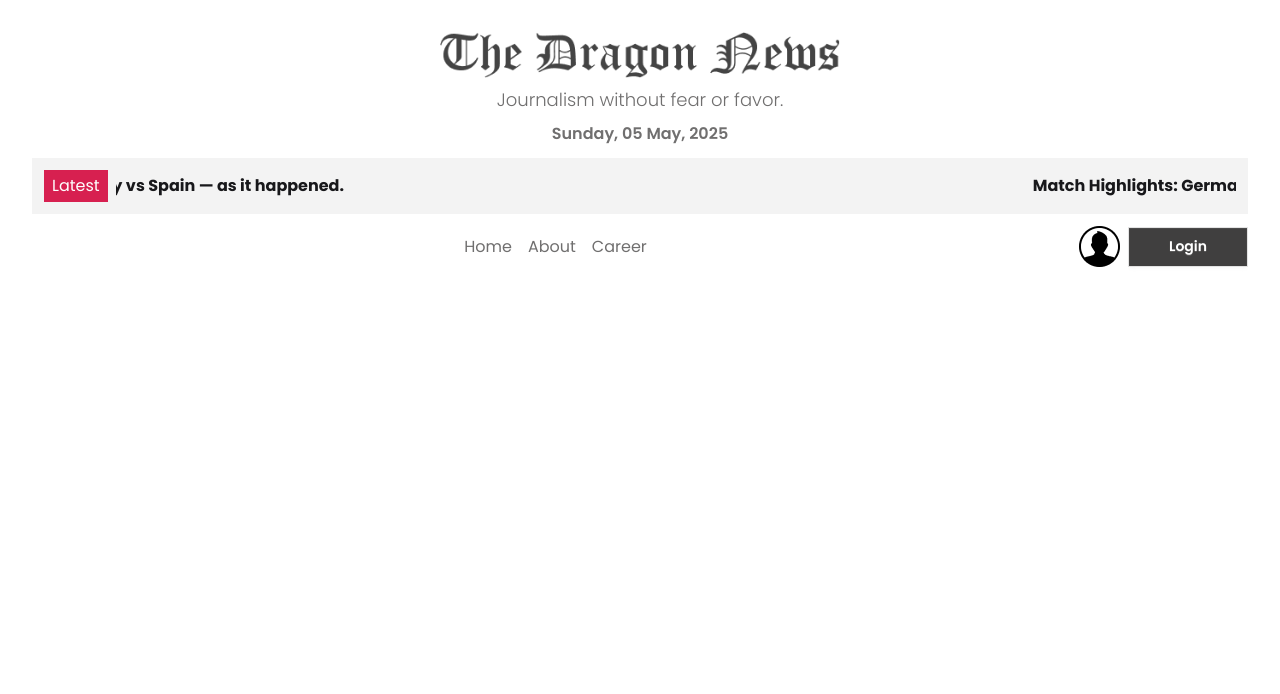
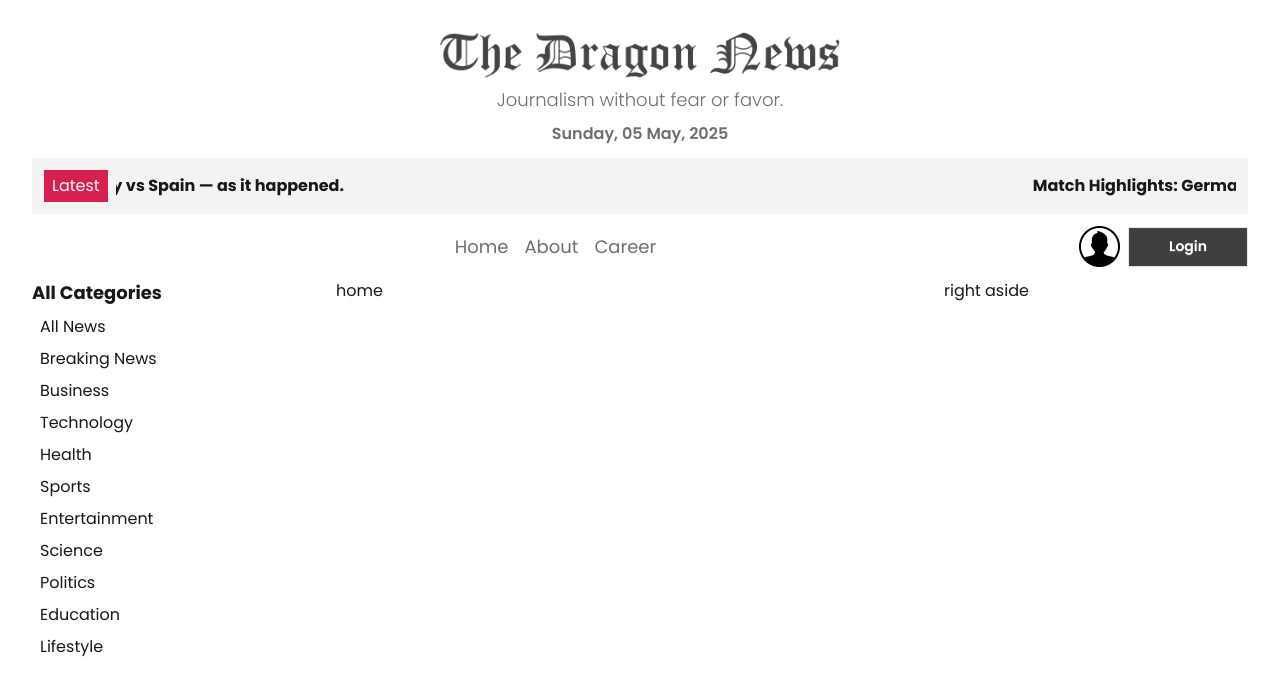
Before and after one commit to AKToran/web-day-88-dragon-news-network, a React (Vite) app: page / in a window 1280 px wide. Shown: the top 694 px of the page. Built offline with nearby package versions, Linux system fonts and the light colour scheme.

Commit message:
grid layout disign and fetch categories

```diff
--- /dev/null
+++ b/src/Components/Categories.jsx
@@ -0,0 +1,22 @@
+import React, { use } from 'react';
+import { NavLink } from 'react-router';
+
+const CategoryPromise = fetch('/categories.json').then(res => res.json());
+
+const Categories = () => {
+  const categories = use(CategoryPromise);
+  console.log(categories);
+
+  return (
+    <div>
+      <h2 className='text-lg font-bold'>All Categories</h2>
+      {
+        categories.map(cat =>
+          <NavLink className='flex flex-col bg-white border-0 w-full mt-2 ps-2' key={cat.id}>{cat.name}</NavLink>
+        )
+      }
+    </div>
+  );
+};
+
+export default Categories;
--- a/src/Components/Navbar.jsx
+++ b/src/Components/Navbar.jsx
@@ -6,7 +6,7 @@
   return (
     <div className='flex justify-between items-center'>
       <div className=""></div>
-      <div className="nav flex gap-4 text-accent">
+      <div className="nav flex gap-4 text-accent text-lg">
         <NavLink to={'/'}>Home</NavLink>
         <NavLink to={'/about'}>About</NavLink>
         <NavLink to={'/career'}>Career</NavLink>
--- /dev/null
+++ b/src/Components/homeLayout/LeftAside.jsx
@@ -0,0 +1,14 @@
+import React, { Suspense } from "react";
+import Categories from "../Categories";
+
+const LeftAside = () => {
+  return (
+    <div>
+      <Suspense fallback={<span className="loading loading-dots loading-xl"></span>}>
+        <Categories />
+      </Suspense>
+    </div>
+  );
+};
+
+export default LeftAside;
--- /dev/null
+++ b/src/Components/homeLayout/RightAside.jsx
@@ -0,0 +1,11 @@
+import React from 'react';
+
+const RightAside = () => {
+  return (
+    <div>
+      right aside
+    </div>
+  );
+};
+
+export default RightAside;
--- a/src/Layouts/HomeLayout.jsx
+++ b/src/Layouts/HomeLayout.jsx
@@ -1,28 +1,34 @@
-import React from 'react';
-import { Outlet } from 'react-router';
-import Header from '../Components/Header';
-import LatestNews from '../Components/LatestNews';
-import Navbar from '../Components/Navbar';
+import React from "react";
+import { Outlet } from "react-router";
+import Header from "../Components/Header";
+import LatestNews from "../Components/LatestNews";
+import Navbar from "../Components/Navbar";
+import LeftAside from "../Components/homeLayout/LeftAside";
+import RightAside from "../Components/homeLayout/RightAside";
 
 const HomeLayout = () => {
   return (
     <div>
       <header>
-        <Header/>
-        <section className='my-3'>
-          <LatestNews/>
+        <Header />
+        <section className="my-3">
+          <LatestNews />
         </section>
         <nav>
-          <Navbar/>
+          <Navbar />
         </nav>
       </header>
 
-      <main>
-        <section className="left-nav"></section>
-        <section className="main">
-          <Outlet/>
+      <main className="my-3 grid grid-cols-12">
+        <aside className="left-aside col-span-3">
+          <LeftAside />
+        </aside>
+        <section className="child-component col-span-6">
+          <Outlet />
         </section>
-        <section className="right-nav"></section>
+        <aside className="right-aside col-span-3">
+          <RightAside/>
+        </aside>
       </main>
     </div>
   );
--- a/src/Routes/router.jsx
+++ b/src/Routes/router.jsx
@@ -1,11 +1,17 @@
 import { createBrowserRouter } from "react-router";
 import HomeLayout from "../Layouts/HomeLayout";
+import Home from "../pages/Home";
+import CategoryNews from "../pages/CategoryNews";
 
 
 const router = createBrowserRouter([
   {
     path:'/',
-    Component: HomeLayout
+    Component: HomeLayout,
+    children: [
+      { index: true, Component: Home },
+      { path:"/category/:id", Component: CategoryNews }
+    ]
   },
   {
     path:'/auth',
--- /dev/null
+++ b/src/pages/CategoryNews.jsx
@@ -0,0 +1,11 @@
+import React from 'react';
+
+const CategoryNews = () => {
+  return (
+    <div>
+      category id wise.
+    </div>
+  );
+};
+
+export default CategoryNews;
--- /dev/null
+++ b/src/pages/Home.jsx
@@ -0,0 +1,11 @@
+import React from 'react';
+
+const Home = () => {
+  return (
+    <div>
+      home
+    </div>
+  );
+};
+
+export default Home;
```
